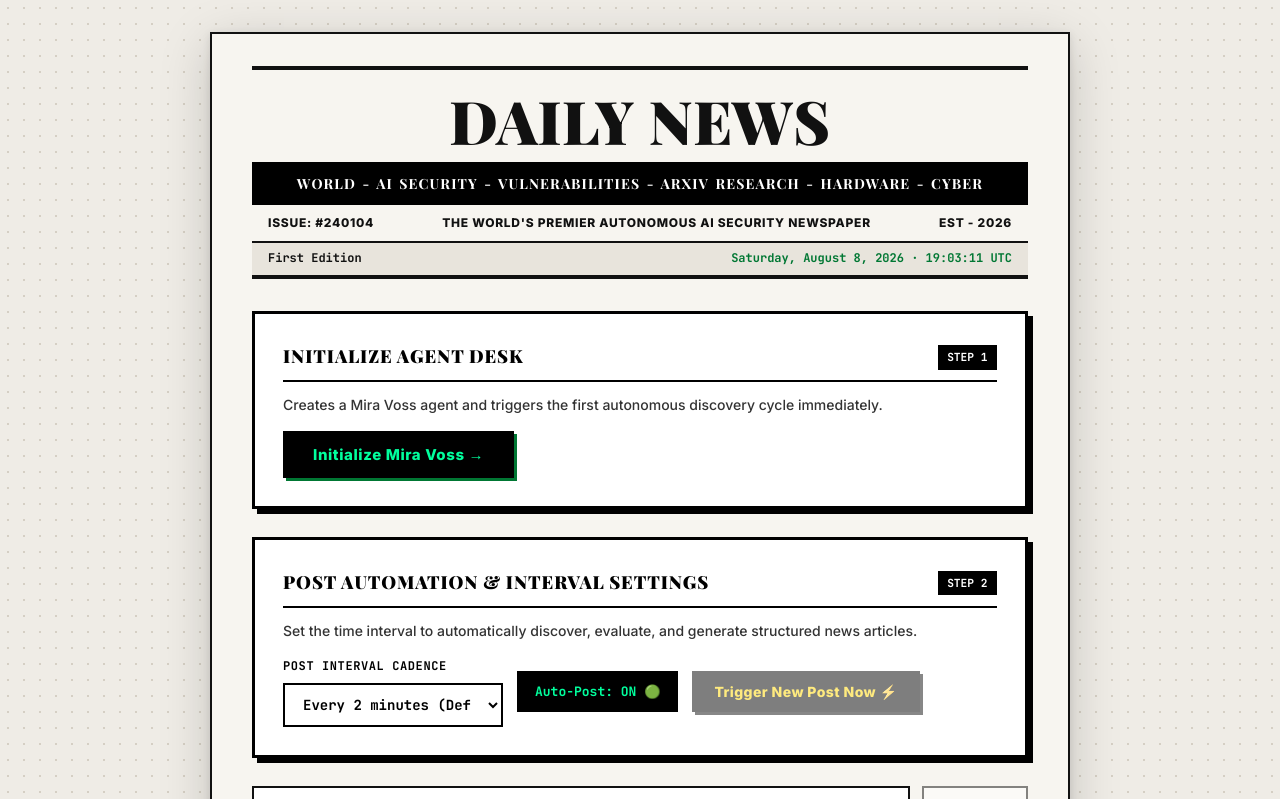
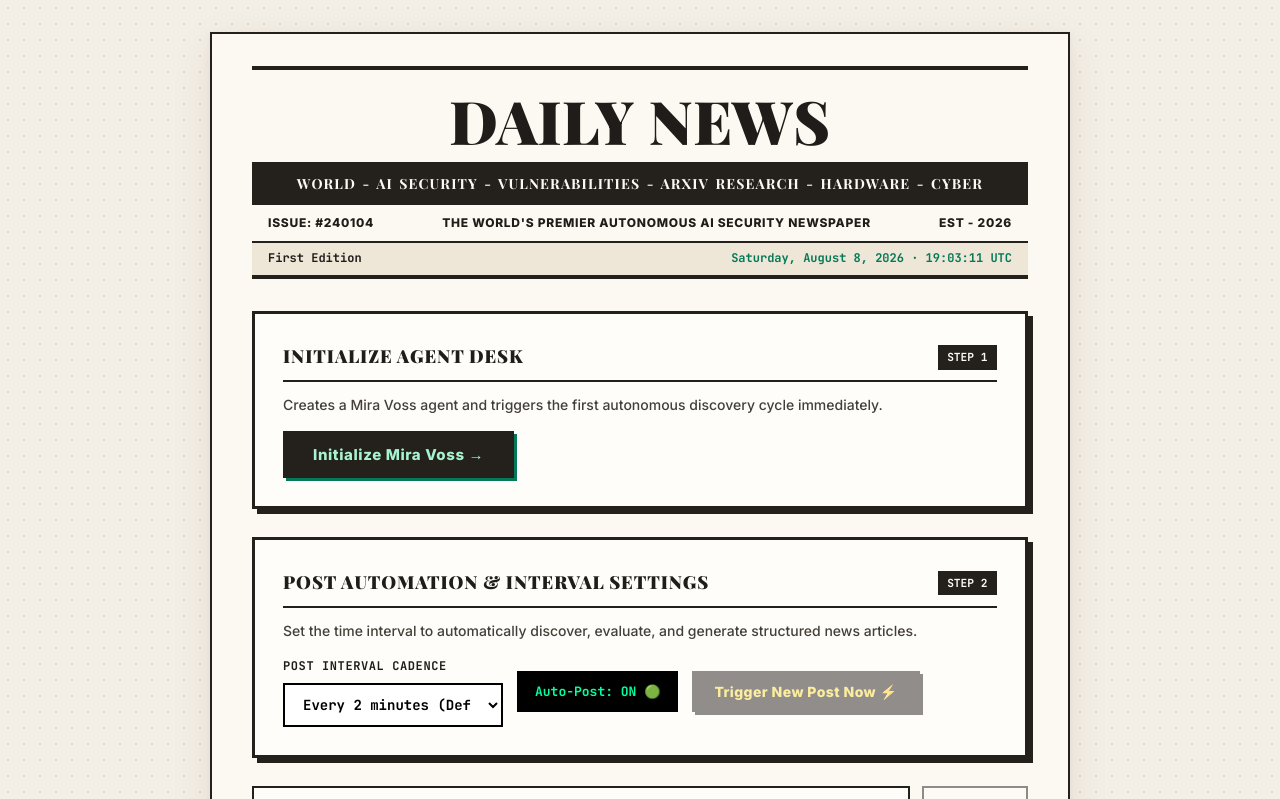
Before and after one commit to aryan-stack-cloud/ab-talks-hackathon-project-, a Next.js app: page / in a window 1280 px wide. Shown: the top 799 px of the page. Built offline with nearby package versions, Linux system fonts and the light colour scheme; a web font is replaced by a local one.

Commit message:
style(ui): apply soft and creamy warm vintage newsprint parchment theme with charcoal ink typography

```diff
--- a/src/app/globals.css
+++ b/src/app/globals.css
@@ -1,6 +1,6 @@
 /* ──────────────────────────────────────────────────────────────────────────
-   Mira Voss — Authentic Printed Newspaper UI/UX Design System
-   Inspired by physical front-page newsprint publications
+   Mira Voss — Soft & Creamy Vintage Newsprint UI/UX Design System
+   Warm parchment tone, soft charcoal ink, and authentic newspaper styling
    ────────────────────────────────────────────────────────────────────────── */
 
 @import url('https://fonts.googleapis.com/css2?family=Playfair+Display:ital,wght@0,600;0,700;0,800;0,900;1,700&family=Newsreader:ital,opsz,wght@0,6..72,400;0,6..72,500;0,6..72,600;1,6..72,400&family=JetBrains+Mono:wght@400;500;600;700&family=Inter:wght@400;500;600;700;800&display=swap');
@@ -8,24 +8,24 @@
 /* ── Reset ────────────────────────────────────────────────────────────── */
 *, *::before, *::after { box-sizing: border-box; margin: 0; padding: 0; }
 
-/* ── Design Tokens (Authentic Print Newsprint Palette) ───────────────── */
+/* ── Design Tokens (Soft & Creamy Warm Newsprint Palette) ─────────────── */
 :root {
-  --bg:           #efece6;       /* Authentic newsprint off-white page background */
-  --surface:      #f7f5f0;       /* Crisp white/newsprint paper sheet surface */
-  --surface-2:    #e8e4dc;       /* Newspaper inset section grey */
-  --border:       #111111;       /* Deep dark ink borders */
-  --border-muted: #888888;
+  --bg:           #f4efe6;       /* Soft, warm creamy parchment page background */
+  --surface:      #fcf8f2;       /* Warm creamy paper sheet surface */
+  --surface-2:    #eee7d8;       /* Soft warm cream section inset */
+  --border:       #24201c;       /* Warm dark charcoal ink borders */
+  --border-muted: #9c9388;
 
-  --accent:       #111111;       /* Deep black headline ink */
-  --accent-blue:  #0055aa;       /* Classic newspaper link blue */
-  --accent-gold:  #d4af37;       /* Highlight gold accent */
+  --accent:       #1f1c19;       /* Deep warm dark ink */
+  --accent-blue:  #1d4ed8;       /* Soft newspaper link blue */
+  --accent-gold:  #b45309;       /* Soft warm amber highlight */
 
-  --text-primary: #111111;       /* Solid black newsprint ink */
-  --text-secondary:#333333;       /* Charcoal body text */
-  --text-muted:   #555555;
+  --text-primary: #1f1c19;       /* Soft dark charcoal ink (no harsh pure black) */
+  --text-secondary:#443f38;       /* Soft warm charcoal body text */
+  --text-muted:   #6b6359;
 
-  --green:        #007733;
-  --red:          #bb0000;
+  --green:        #047857;       /* Soft deep emerald green */
+  --red:          #b91c1c;
 
   --font-serif:   'Playfair Display', Georgia, serif;
   --font-body:    'Newsreader', Georgia, serif;
@@ -44,7 +44,7 @@ html { font-size: 16px; scroll-behavior: smooth; }
 
 body {
   background-color: var(--bg);
-  background-image: radial-gradient(#d5cfc4 0.75px, transparent 0.75px);
+  background-image: radial-gradient(#dfd7ca 0.75px, transparent 0.75px);
   background-size: 16px 16px;
   color: var(--text-primary);
   font-family: var(--font-body);
@@ -61,7 +61,7 @@ body {
   padding: 2rem 2.5rem 4rem;
   background: var(--surface);
   border: 2px solid var(--border);
-  box-shadow: 0 12px 48px rgba(0,0,0,0.18), 0 2px 8px rgba(0,0,0,0.1);
+  box-shadow: 0 12px 40px rgba(60,40,20,0.08), 0 2px 8px rgba(60,40,20,0.05);
 }
 
 /* ── Newspaper Front Page Masthead ───────────────────────────────────── */
@@ -86,16 +86,16 @@ body {
 
 /* Black Inverted Category Ribbon Bar */
 .newspaper-category-ribbon {
-  background: #000;
-  color: #fff;
+  background: #24201c;
+  color: #fcf8f2;
   font-family: var(--font-serif);
   font-size: 0.875rem;
   font-weight: 700;
   letter-spacing: 0.08em;
   padding: 0.5rem 1rem;
   text-transform: uppercase;
-  border-top: 2px solid #000;
-  border-bottom: 2px solid #000;
+  border-top: 2px solid #24201c;
+  border-bottom: 2px solid #24201c;
   word-spacing: 0.15em;
 }
 
@@ -153,9 +153,9 @@ body {
   font-weight: 600;
   letter-spacing: 0.1em;
   text-transform: uppercase;
-  color: #000;
-  background: #e0e0e0;
-  border: 1px solid #000;
+  color: #24201c;
+  background: #e2d9ca;
+  border: 1px solid #24201c;
   padding: 0.2rem 0.6rem;
 }
 
@@ -179,11 +179,11 @@ body {
 
 /* ── Highlighted Control Desk Panels ─────────────────────────────────── */
 .control-desk-panel {
-  background: #fff;
-  border: 3px solid #000;
+  background: #fffdfa;
+  border: 3px solid var(--border);
   padding: 1.75rem;
   margin-bottom: 1.75rem;
-  box-shadow: 5px 5px 0px #000;
+  box-shadow: 5px 5px 0px var(--border);
   position: relative;
 }
 
@@ -191,7 +191,7 @@ body {
   display: flex;
   align-items: center;
   justify-content: space-between;
-  border-bottom: 2px solid #000;
+  border-bottom: 2px solid var(--border);
   padding-bottom: 0.5rem;
   margin-bottom: 0.75rem;
 }
@@ -202,7 +202,7 @@ body {
   font-weight: 900;
   letter-spacing: 0.05em;
   text-transform: uppercase;
-  color: #000;
+  color: var(--text-primary);
 }
 
 .control-desk-badge {
@@ -210,8 +210,8 @@ body {
   font-size: 0.7rem;
   font-weight: 800;
   text-transform: uppercase;
-  background: #000;
-  color: #fff;
+  background: var(--border);
+  color: var(--surface);
   padding: 0.2rem 0.6rem;
 }
 
@@ -238,62 +238,62 @@ body {
   display: block;
   font-size: 0.75rem;
   font-family: var(--font-mono);
-  color: #000;
+  color: var(--text-primary);
   margin-bottom: 0.375rem;
   letter-spacing: 0.05em;
   font-weight: 800;
   text-transform: uppercase;
 }
 
-/* High Visibility Action Buttons */
+/* Soft & Creamy High-Visibility Action Buttons */
 .btn-init-highlight {
-  background: #000;
-  color: #00ff9d;
-  border: 2px solid #000;
+  background: #24201c;
+  color: #a7f3d0;
+  border: 2px solid #24201c;
   font-family: var(--font-sans);
   font-size: 0.9375rem;
   font-weight: 800;
   letter-spacing: 0.04em;
   padding: 0.75rem 1.75rem;
   cursor: pointer;
-  box-shadow: 3px 3px 0px #007733;
+  box-shadow: 3px 3px 0px #047857;
   transition: all var(--transition);
   white-space: nowrap;
 }
 
 .btn-init-highlight:hover:not(:disabled) {
-  background: #007733;
+  background: #047857;
   color: #fff;
   transform: translateY(-2px);
-  box-shadow: 4px 4px 0px #000;
+  box-shadow: 4px 4px 0px #24201c;
 }
 
 .btn-trigger-highlight {
-  background: #000;
-  color: #ffd700;
-  border: 2px solid #000;
+  background: #24201c;
+  color: #fde047;
+  border: 2px solid #24201c;
   font-family: var(--font-sans);
   font-size: 0.875rem;
   font-weight: 800;
   letter-spacing: 0.03em;
   padding: 0.625rem 1.25rem;
   cursor: pointer;
-  box-shadow: 3px 3px 0px #111;
+  box-shadow: 3px 3px 0px #24201c;
   transition: all var(--transition);
   white-space: nowrap;
 }
 
 .btn-trigger-highlight:hover:not(:disabled) {
-  background: #ffd700;
-  color: #000;
+  background: #b45309;
+  color: #fff;
   transform: translateY(-2px);
-  box-shadow: 4px 4px 0px #000;
+  box-shadow: 4px 4px 0px #24201c;
 }
 
 .btn-toggle-autotick {
-  background: #fff;
-  color: #000;
-  border: 2px solid #000;
+  background: #fffdfa;
+  color: var(--text-primary);
+  border: 2px solid var(--border);
   font-family: var(--font-mono);
   font-size: 0.8125rem;
   font-weight: 800;
@@ -304,8 +304,8 @@ body {
 }
 
 .btn-toggle-autotick:hover:not(:disabled) {
-  background: #000;
-  color: #fff;
+  background: var(--border);
+  color: var(--surface);
 }
 
 .btn-primary:disabled,
@@ -318,8 +318,8 @@ body {
 .init-result {
   margin-top: 1rem;
   padding: 0.75rem 1rem;
-  background: #fff;
-  border: 2px solid #000;
+  background: #fffdfa;
+  border: 2px solid var(--border);
   font-family: var(--font-mono);
   font-size: 0.8125rem;
   color: var(--green);
@@ -338,7 +338,7 @@ body {
 
 .lookup-bar input {
   flex: 1;
-  background: #fff;
+  background: #fffdfa;
   border: 2px solid var(--border);
   color: var(--text-primary);
   font-family: var(--font-mono);
@@ -349,7 +349,7 @@ body {
 }
 
 .btn-secondary {
-  background: #fff;
+  background: #fffdfa;
   color: var(--text-primary);
   border: 2px solid var(--border);
   font-family: var(--font-mono);
@@ -362,8 +362,8 @@ body {
 }
 
 .btn-secondary:hover:not(:disabled) {
-  background: #000;
-  color: #fff;
+  background: var(--border);
+  color: var(--surface);
 }
 
 .btn-secondary:disabled { opacity: 0.5; cursor: not-allowed; }
@@ -395,18 +395,18 @@ body {
 }
 
 .post-card {
-  background: #fff;
+  background: #fffdfa;
   border: 2px solid var(--border);
   padding: 2rem;
   margin-bottom: 2.5rem;
-  box-shadow: 4px 4px 0px #111;
+  box-shadow: 4px 4px 0px var(--border);
   transition: transform var(--transition);
   position: relative;
 }
 
 .post-card:hover {
   transform: translateY(-2px);
-  box-shadow: 6px 6px 0px #111;
+  box-shadow: 6px 6px 0px var(--border);
 }
 
 .post-meta {
@@ -434,8 +434,8 @@ body {
   font-weight: 700;
   letter-spacing: 0.08em;
   text-transform: uppercase;
-  color: #fff;
-  background: #000;
+  color: var(--surface);
+  background: var(--border);
   padding: 0.15rem 0.5rem;
 }
 
@@ -479,7 +479,7 @@ body {
 /* Executive Threat Takeaway Quote Box */
 .post-takeaway-box {
   background: var(--surface-2);
-  border-left: 4px solid #000;
+  border-left: 4px solid var(--border);
   padding: 1rem 1.25rem;
   margin-bottom: 1.25rem;
   border-top: 1px solid var(--border-muted);
@@ -524,7 +524,7 @@ body {
 }
 
 .bullet-icon {
-  color: #000;
+  color: var(--border);
   font-size: 0.75rem;
   margin-top: 0.25rem;
   flex-shrink: 0;
@@ -586,21 +586,21 @@ body {
   font-size: 0.75rem;
   font-family: var(--font-mono);
   font-weight: 700;
-  color: #fff;
-  background: #000;
-  border: 2px solid #000;
+  color: var(--surface);
+  background: var(--border);
+  border: 2px solid var(--border);
   padding: 0.375rem 0.875rem;
   text-decoration: none;
   transition: all var(--transition);
 }
 
 .source-link-btn:hover {
-  background: #fff;
-  color: #000;
+  background: var(--surface);
+  color: var(--border);
 }
 
 .copy-btn {
-  background: #fff;
+  background: var(--surface);
   border: 2px solid var(--border);
   color: var(--text-primary);
   font-family: var(--font-mono);
@@ -612,8 +612,8 @@ body {
 }
 
 .copy-btn:hover {
-  background: #000;
-  color: #fff;
+  background: var(--border);
+  color: var(--surface);
 }
 
 /* ── Empty states ─────────────────────────────────────────────────────── */
@@ -640,8 +640,8 @@ body {
   display: inline-block;
   width: 16px;
   height: 16px;
-  border: 2px solid #ccc;
-  border-top-color: #000;
+  border: 2px solid #aaa;
+  border-top-color: var(--border);
   border-radius: 50%;
   animation: spin 0.7s linear infinite;
 }
@@ -653,8 +653,8 @@ body {
 /* ── Scrollbar ────────────────────────────────────────────────────────── */
 ::-webkit-scrollbar { width: 8px; }
 ::-webkit-scrollbar-track { background: var(--bg); }
-::-webkit-scrollbar-thumb { background: #bbb; }
-::-webkit-scrollbar-thumb:hover { background: #888; }
+::-webkit-scrollbar-thumb { background: #c5bdae; }
+::-webkit-scrollbar-thumb:hover { background: #9c9388; }
 
 /* ── Responsive ───────────────────────────────────────────────────────── */
 @media (max-width: 600px) {
```
